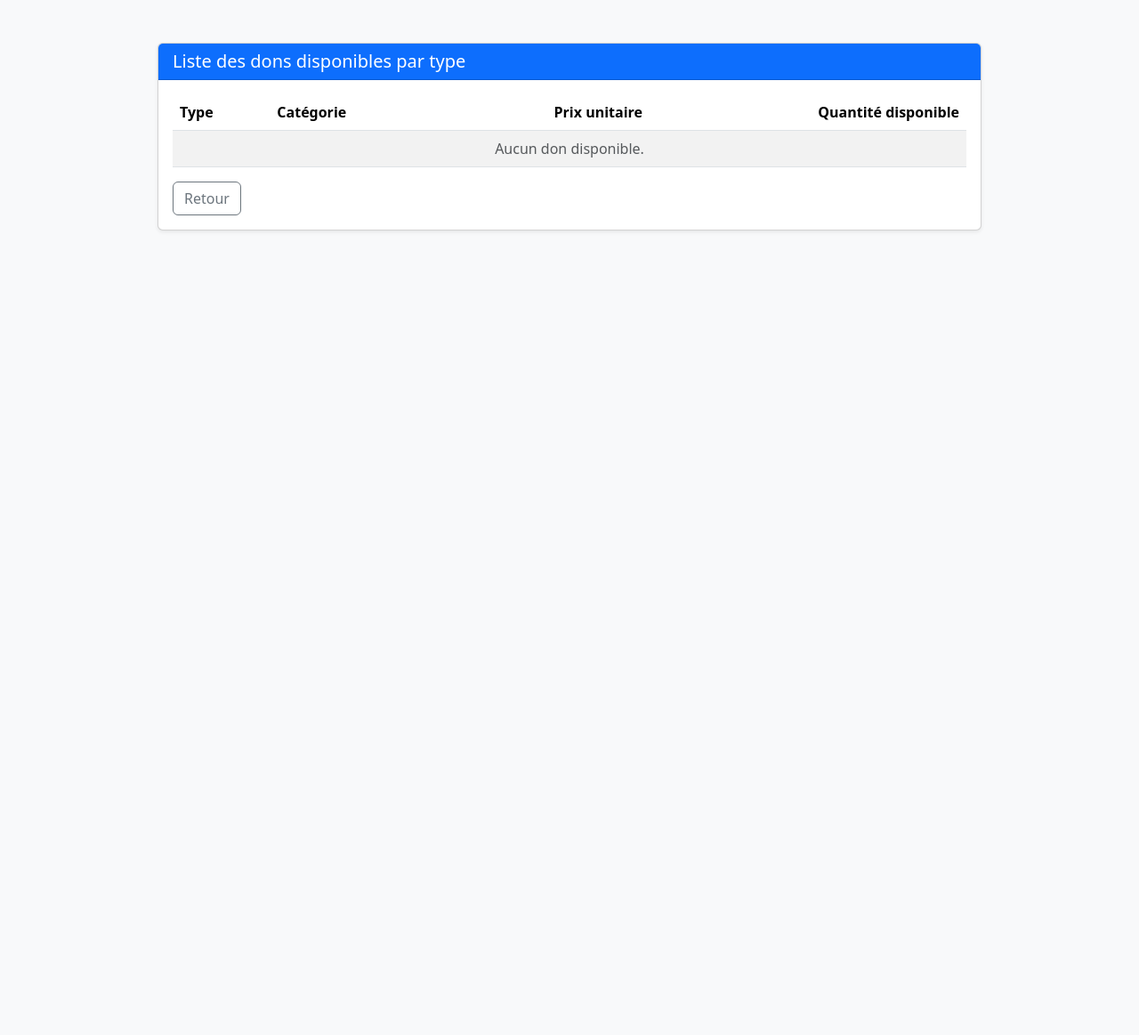
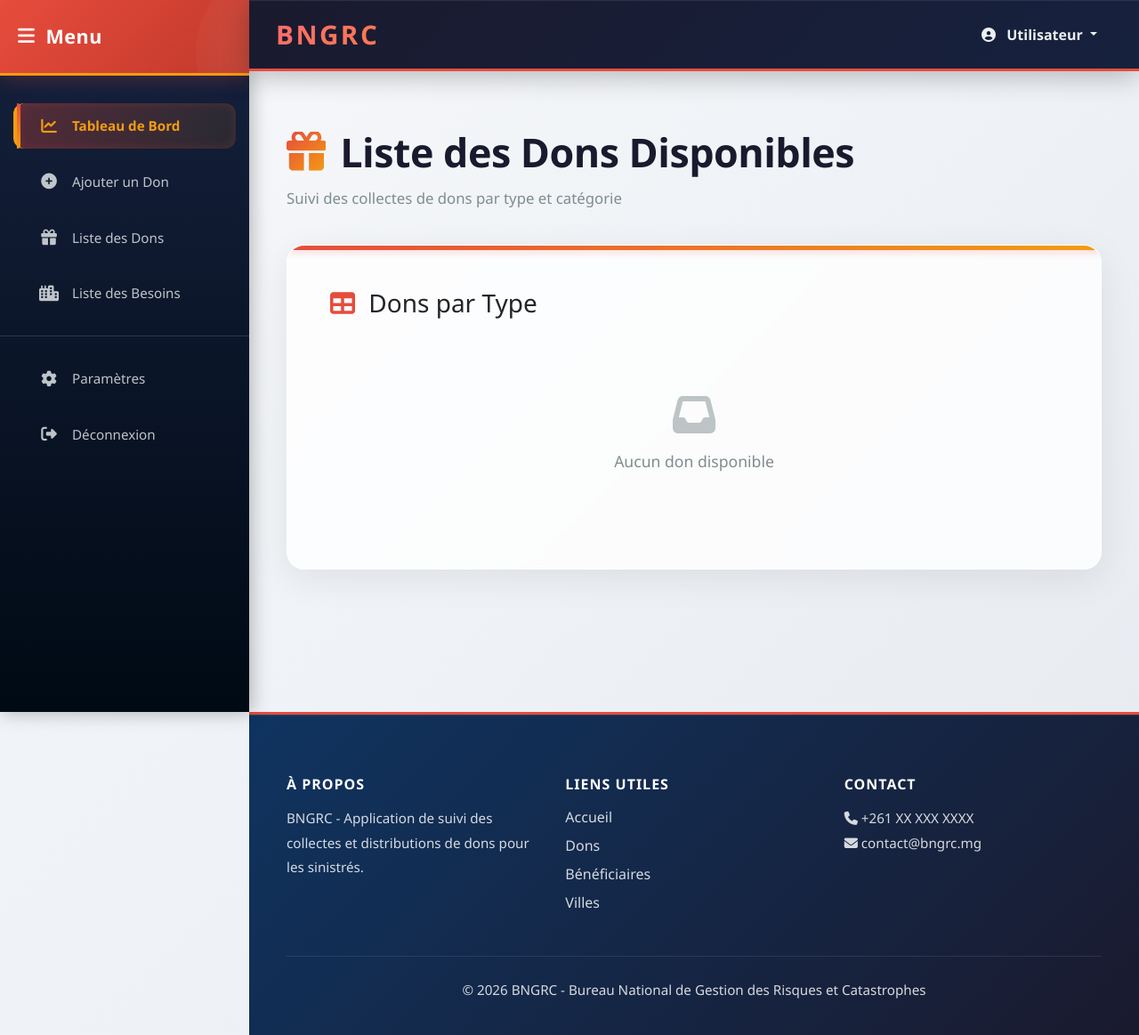
Before and after one commit to RantoMiarantsoa/BNGRC, a PHP site: page /app/views/don_liste.php in a window 1280 px wide. Shown: the whole page at 89% size. Before the commit the page ends 260 px from the top, so only its background shows below. Run offline with PHP 8.4, Linux system fonts and the light colour scheme.

Commit message:
html du don

```diff
--- a/app/views/don_liste.php
+++ b/app/views/don_liste.php
@@ -2,57 +2,87 @@
 <html lang="fr">
 <head>
     <meta charset="UTF-8">
-    <meta name="viewport" content="width=device-width, initial-scale=1">
-    <title>Liste des dons</title>
-    <link rel="stylesheet" href="/assets/bootstrap/css/bootstrap.min.css">
+    <meta name="viewport" content="width=device-width, initial-scale=1.0">
+    <title>BNGRC - Liste des Dons</title>
+    <!-- Bootstrap 5 CSS -->
+    <link href="https://cdn.jsdelivr.net/npm/bootstrap@5.3.0/dist/css/bootstrap.min.css" rel="stylesheet">
+    <!-- Font Awesome Icons -->
+    <link rel="stylesheet" href="https://cdnjs.cloudflare.com/ajax/libs/font-awesome/6.4.0/css/all.min.css">
+    <!-- Custom CSS -->
+    <link rel="stylesheet" href="/assets/css/style.css">
+    <link rel="stylesheet" href="/assets/css/dashboard.css">
+    <link rel="stylesheet" href="/assets/css/don-liste.css">
 </head>
-<body class="bg-light">
-<div class="container py-5">
-    <div class="row">
-        <div class="col-lg-10 mx-auto">
-            <div class="card shadow-sm">
-                <div class="card-header bg-primary text-white">
-                    <h1 class="h5 mb-0">Liste des dons disponibles par type</h1>
+<body>
+    <div class="d-flex" style="min-height: 100vh;">
+        <!-- SIDEBAR -->
+        <?php include __DIR__ . '/includes/sidebar.php'; ?>
+
+        <!-- MAIN CONTENT -->
+        <div class="d-flex flex-column flex-grow-1">
+            <!-- HEADER -->
+            <?php include __DIR__ . '/includes/header.php'; ?>
+
+            <!-- PAGE CONTENT -->
+            <main class="main-content flex-grow-1">
+                <div class="container-fluid py-4">
+                    <div class="header-dashboard">
+                        <h1><i class="fas fa-gift"></i> Liste des Dons Disponibles</h1>
+                        <p>Suivi des collectes de dons par type et catégorie</p>
                     </div>
-                <div class="card-body">
-                    <div class="table-responsive">
-                        <table class="table table-striped align-middle">
+
+                    <!-- Tableau des Dons -->
+                    <div class="card p-5 mb-5">
+                        <h3 class="mb-4">
+                            <i class="fas fa-table me-2" style="color: #e74c3c;"></i>
+                            Dons par Type
+                        </h3>
+
+                        <?php if (empty($dons)): ?>
+                            <div class="don-empty-state">
+                                <i class="fas fa-inbox"></i>
+                                <p>Aucun don disponible</p>
+                            </div>
+                        <?php else: ?>
+                            <div class="don-table-container">
+                                <table class="don-table">
                                     <thead>
                                         <tr>
-                                    <th>Type</th>
+                                            <th>Type de Don</th>
                                             <th>Catégorie</th>
-                                    <th class="text-end">Prix unitaire</th>
-                                    <th class="text-end">Quantité disponible</th>
+                                            <th>Prix Unitaire</th>
+                                            <th>Quantité Disponible</th>
                                         </tr>
                                     </thead>
                                     <tbody>
-                                <?php if (empty($dons)) : ?>
+                                        <?php foreach ($dons as $don): ?>
                                             <tr>
-                                        <td colspan="4" class="text-center text-muted">Aucun don disponible.</td>
-                                    </tr>
-                                <?php else : ?>
-                                    <?php foreach ($dons as $don) : ?>
-                                        <tr>
-                                            <td><?php echo htmlspecialchars($don['nom'], ENT_QUOTES, 'UTF-8'); ?></td>
-                                            <td><?php echo htmlspecialchars($don['categorie'], ENT_QUOTES, 'UTF-8'); ?></td>
-                                            <td class="text-end">
-                                                <?php echo number_format((float) $don['prix_unitaire'], 2, ',', ' '); ?>
+                                                <td class="fw-bold"><?php echo htmlspecialchars($don['nom'] ?? 'N/A'); ?></td>
+                                                <td class="text-center">
+                                                    <span class="don-badge-categorie">
+                                                        <?php echo htmlspecialchars($don['categorie'] ?? 'N/A'); ?>
+                                                    </span>
                                                 </td>
-                                            <td class="text-end">
-                                                <?php echo (int) $don['quantite_totale']; ?>
-                                            </td>
+                                                <td><?php echo number_format($don['prix_unitaire'] ?? 0, 2); ?> Ar</td>
+                                                <td style="color: #e74c3c;" class="fw-bold"><?php echo number_format($don['quantite_totale'] ?? 0); ?></td>
                                             </tr>
                                         <?php endforeach; ?>
-                                <?php endif; ?>
                                     </tbody>
                                 </table>
                             </div>
-
-                    <a class="btn btn-outline-secondary" href="/">Retour</a>
+                        <?php endif; ?>
                     </div>
                 </div>
+            </main>
+
+            <!-- FOOTER -->
+            <?php include __DIR__ . '/includes/footer.php'; ?>
         </div>
     </div>
-</div>
+
+    <!-- Bootstrap JS -->
+    <script src="https://cdn.jsdelivr.net/npm/bootstrap@5.3.0/dist/js/bootstrap.bundle.min.js"></script>
+    <!-- Layout JS -->
+    <script src="/assets/js/layout.js"></script>
 </body>
 </html>
--- a/app/views/includes/sidebar.php
+++ b/app/views/includes/sidebar.php
@@ -9,21 +9,17 @@
             <i class="fas fa-chart-line"></i>
             <span>Tableau de Bord</span>
         </a>
-        <a href="/donations" class="nav-link">
+        <a href="/dons/saisie" class="nav-link">
+            <i class="fas fa-plus-circle"></i>
+            <span>Ajouter un Don</span>
+        </a>
+        <a href="/dons/liste" class="nav-link">
             <i class="fas fa-gift"></i>
-            <span>Dons</span>
-        </a>
-        <a href="/beneficiaries" class="nav-link">
-            <i class="fas fa-users"></i>
-            <span>Bénéficiaires</span>
+            <span>Liste des Dons</span>
         </a>
         <a href="/besoins" class="nav-link">
             <i class="fas fa-city"></i>
-            <span>Liste des besoins</span>
-        </a>
-        <a href="/distributions" class="nav-link">
-            <i class="fas fa-boxes"></i>
-            <span>Distributions</span>
+            <span>Liste des Besoins</span>
         </a>
         <hr class="my-3">
         <a href="#" class="nav-link">
```
Also changed, not shown: app/repositories/DonRepository.php (+4 -3 lines), app/repositories/TypeBesoinRepository.php (+4 -3 lines), app/views/don_saisie.php (+62 -23 lines), public/assets/css/don-liste.css (added), public/assets/css/don-saisie.css (added). Lines whose indentation alone changed are shown as unchanged.
